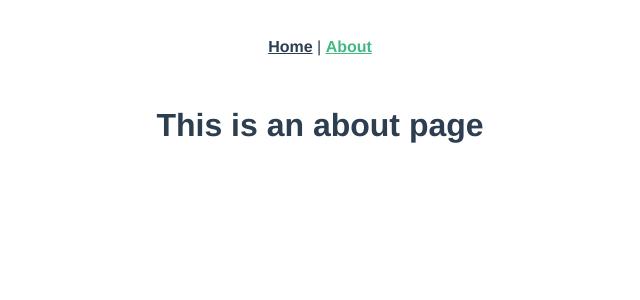
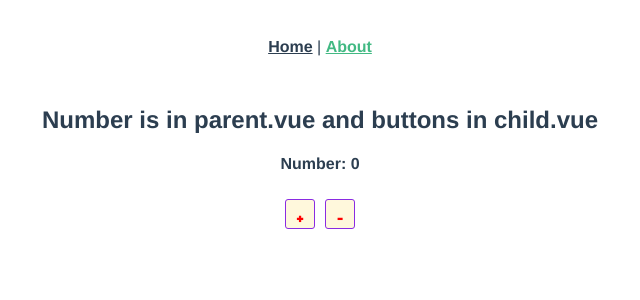
Before and after one commit to marcelobettini/vuex-learning, a Vue app: page /about in a window 1280 px wide. Shown: the top 300 px of the page, without its empty margins (320-960 px from the left). Built offline with nearby package versions, Linux system fonts and the light colour scheme.

Commit message:
setting up basics

```diff
--- /dev/null
+++ b/src/components/Child.vue
@@ -0,0 +1,28 @@
+<template>
+  <div>
+    <button type="button" @click="$store.commit('increment')">+</button>
+    <button type="button" @click="$store.commit('decrement')">-</button>
+  </div>
+</template>
+
+<script>
+export default {
+
+}
+</script>
+
+<style>
+button, button::before {
+  font-size: 20px;
+  color: red ;
+  background-color: cornsilk;
+  font-family:Impact, Haettenschweiler, 'Arial Narrow Bold', sans-serif;
+  margin: 5px;
+  border: 1px solid blueviolet;
+  border-radius: 10%;
+  width: 30px;
+  height: 30px;
+}
+
+
+</style>
--- /dev/null
+++ b/src/components/Parent.vue
@@ -0,0 +1,15 @@
+<template>
+  <div>
+    <h4>Number: {{$store.state.number}}</h4>
+  </div>
+</template>
+
+<script>
+export default {
+
+}
+</script>
+
+<style>
+
+</style>
--- a/src/store/index.js
+++ b/src/store/index.js
@@ -5,10 +5,18 @@ Vue.use(Vuex)
 
 export default new Vuex.Store({
   state: {
+    number: 0
   },
   mutations: {
+    increment(state) {
+      state.number ++;
+    },
+    decrement(state) {
+      state.number --;
+    }
   },
   actions: {
+
   },
   modules: {
   }
--- a/src/views/About.vue
+++ b/src/views/About.vue
@@ -1,5 +1,15 @@
 <template>
   <div class="about">
-    <h1>This is an about page</h1>
+    <h2>Number is in parent.vue and buttons in child.vue</h2>
+    <parent/>
+    <child />
   </div>
 </template>
+<script>
+import child from '../components/Child.vue'
+import parent from '../components/Parent.vue'
+export default {
+  components:{parent, child}
+
+}
+</script>
```
